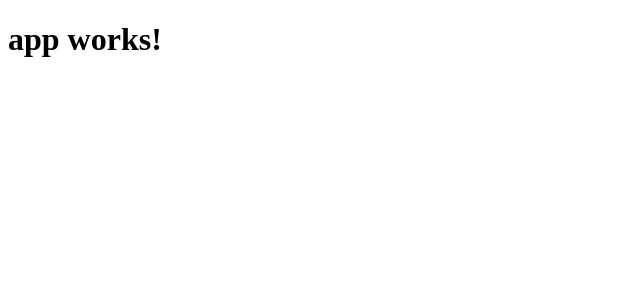
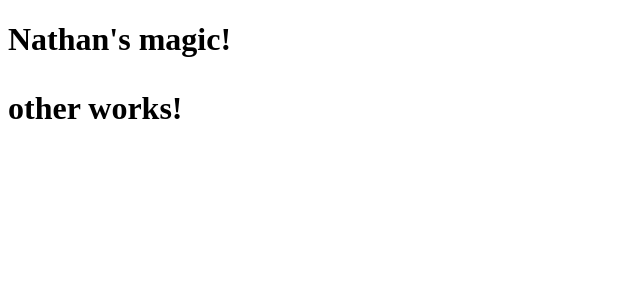
Before and after one commit to nathanc85/angular2-app, an Angular app: page / in a window 1280 px wide. Shown: the top 300 px of the page, without its empty margins (0-640 px from the left). Built offline with nearby package versions, Linux system fonts and the light colour scheme.

Commit message:
Added a few components.

```diff
--- a/src/app/app.component.html
+++ b/src/app/app.component.html
@@ -1,3 +1,4 @@
 <h1>
   {{title}}
+  <app-other></app-other>
 </h1>
--- a/src/app/app.component.ts
+++ b/src/app/app.component.ts
@@ -6,5 +6,5 @@ import { Component } from '@angular/core';
   styleUrls: ['./app.component.css']
 })
 export class AppComponent {
-  title = 'app works!';
+  title = 'Nathan\'s magic!';
 }
--- a/src/app/app.module.ts
+++ b/src/app/app.module.ts
@@ -4,10 +4,14 @@ import { FormsModule } from '@angular/forms';
 import { HttpModule } from '@angular/http';
 
 import { AppComponent } from './app.component';
+import { OtherComponent } from './other/other.component';
+import { AnotherComponent } from './other/another.component';
 
 @NgModule({
   declarations: [
-    AppComponent
+    AppComponent,
+    OtherComponent,
+    AnotherComponent
   ],
   imports: [
     BrowserModule,
--- /dev/null
+++ b/src/app/other/another.component.ts
@@ -0,0 +1,19 @@
+import { Component, OnInit } from '@angular/core';
+
+@Component({
+  selector: 'app-another',
+  template: `
+    <p>
+      another Works!
+    </p>
+  `,
+  styles: []
+})
+export class AnotherComponent implements OnInit {
+
+  constructor() { }
+
+  ngOnInit() {
+  }
+
+}
--- /dev/null
+++ b/src/app/other/other.component.html
@@ -0,0 +1,3 @@
+<p>
+  other works!
+</p>
--- /dev/null
+++ b/src/app/other/other.component.ts
@@ -0,0 +1,15 @@
+import { Component, OnInit } from '@angular/core';
+
+@Component({
+  selector: 'app-other',
+  templateUrl: './other.component.html',
+  styleUrls: ['./other.component.css']
+})
+export class OtherComponent implements OnInit {
+
+  constructor() { }
+
+  ngOnInit() {
+  }
+
+}
```
Also changed, not shown: src/app/other/other.component.css (added), 1 other file (tests, documents, lock files or other folders).
